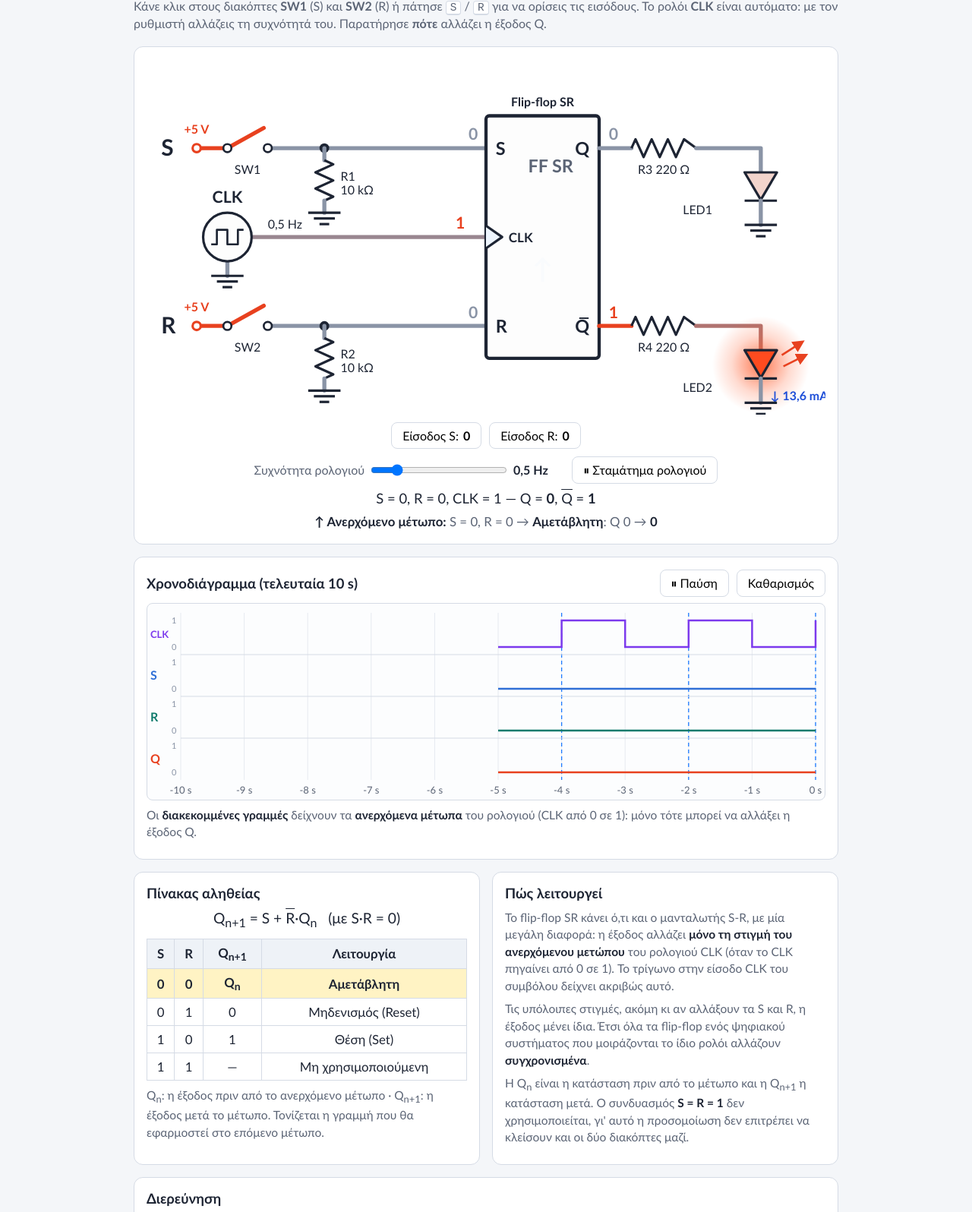
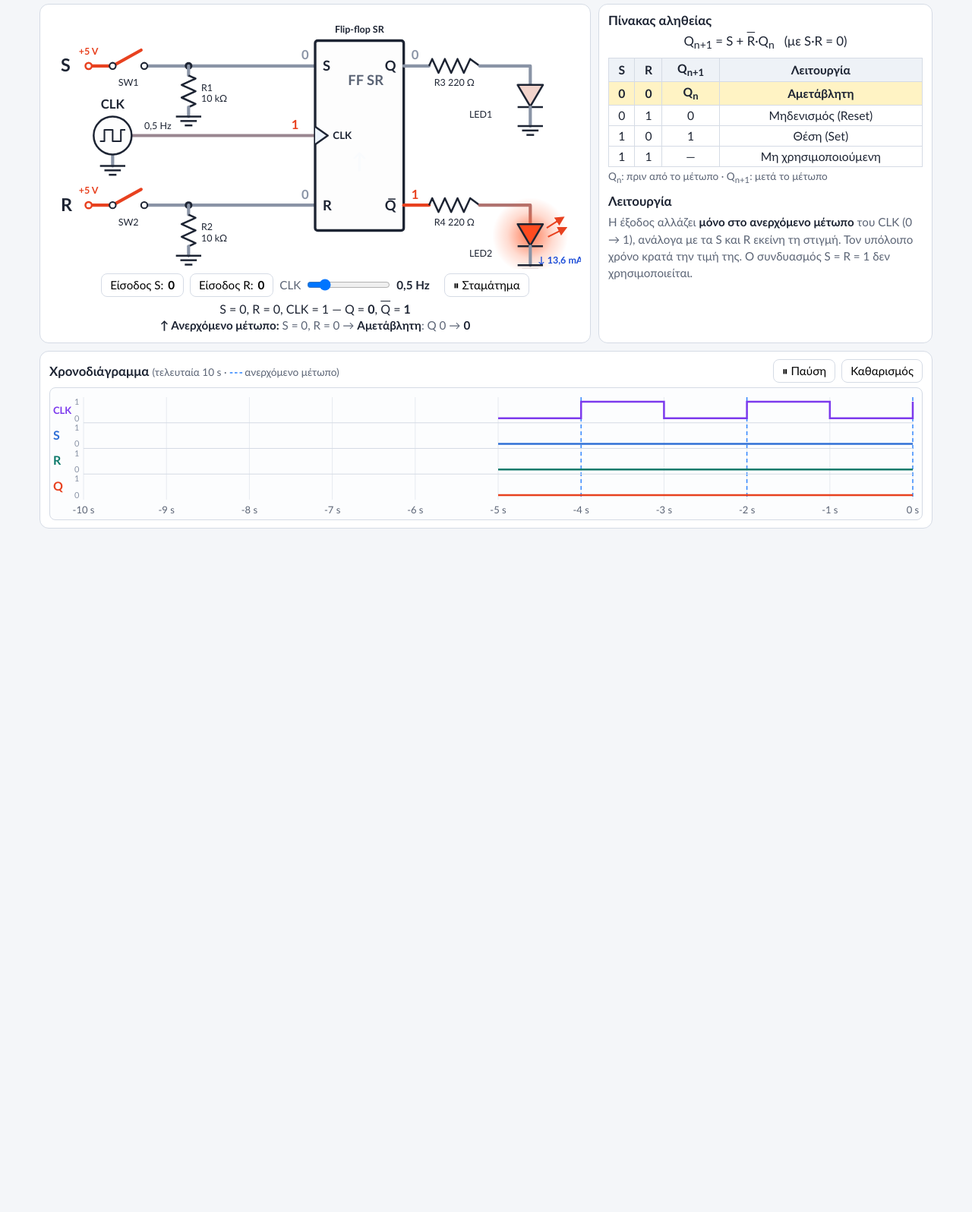
Before and after one commit to yiannisdou/digitalsystems, a plain HTML site: page ff_sr.html in a window 1280 px wide. Shown: the part 88-1684 px from the top of the page at 76% size. After the commit the page ends 806 px from the top, so only its background shows below. Drawn offline with Linux system fonts and the light colour scheme.

Commit message:
Add files via upload

```diff
--- a/ff_sr.html
+++ b/ff_sr.html
@@ -94,19 +94,47 @@
   body.dark svg [fill="#fdfdfd"],
   body.dark svg [fill="#fff"]{fill:#161e2b}
   body.dark svg [fill="#f2d4cc"]{fill:#4a2a24}
+  /* ---------- συμπαγής διάταξη μίας οθόνης ---------- */
+  .wrap{max-width:1200px;padding:10px 12px 12px}
+  h1{font-size:1.35rem;margin:0}
+  h2{font-size:1.05rem;margin:0 0 6px}
+  .back{margin:0 0 2px;font-size:.9rem}
+  .sub{margin:4px 0 10px;font-size:.95rem}
+  .card{padding:10px 12px;margin-bottom:10px}
+  .main{display:grid;grid-template-columns:minmax(0,1.65fr) minmax(0,1fr);gap:10px}
+  .main .card{margin-bottom:10px}
+  @media (max-width:820px){.main{grid-template-columns:1fr}}
+  .controls{gap:8px;margin-top:6px}
+  button{padding:5px 11px;font-size:.95rem}
+  .chk{font-size:.95rem}
+  .chk input[type=range]{width:110px}
+  #freqVal{color:var(--ink);min-width:3.6em}
+  .status{font-size:1rem;margin:6px 0 0;min-height:1.3em}
+  .status2{font-size:.95rem;margin:2px 0 0}
+  table{font-size:.98rem}
+  th,td{padding:4px 6px}
+  .eq{font-size:1.05rem;margin:2px 0 8px}
+  .note{font-size:.95rem;margin:0}
+  .small{font-size:.85rem;color:var(--muted);margin:4px 0 0}
+  .dash{color:#1e7bff;font-weight:700;letter-spacing:-1px}
+  canvas{height:175px}
+  .legend{margin-bottom:6px}
 </style>
 </head>
 <body>
 <div class="wrap">
+  <div class="head">
+    <div>
       <a id="backLink" class="back" href="index.html">← Όλες οι προσομοιώσεις</a>
-  <div class="head">
       <h1>Flip-flop SR με σκανδάλιση στο ανερχόμενο μέτωπο</h1>
+    </div>
     <button type="button" id="btnTheme" aria-pressed="false">🌙 Σκούρο θέμα</button>
   </div>
-  <p class="sub">Κάνε κλικ στους διακόπτες <b>SW1</b> (S) και <b>SW2</b> (R) ή πάτησε <kbd>S</kbd> / <kbd>R</kbd> για να ορίσεις τις εισόδους. Το ρολόι <b>CLK</b> είναι αυτόματο: με τον ρυθμιστή αλλάζεις τη συχνότητά του. Παρατήρησε <b>πότε</b> αλλάζει η έξοδος Q.</p>
+  <p class="sub">Άλλαξε τα S και R με τους διακόπτες (ή τα πλήκτρα <kbd>S</kbd>, <kbd>R</kbd>), ρύθμισε τη συχνότητα του CLK και παρατήρησε <b>πότε</b> αλλάζει η έξοδος Q.</p>
 
+  <div class="main">
     <div class="card" id="circuitCard">
-    <svg viewBox="0 0 840 440" role="img" aria-label="Flip-flop SR με διακόπτες εισόδου, γεννήτρια ρολογιού, αντιστάσεις pull-down 10 kΩ και LED στις εξόδους Q και Q αρνημένο με αντιστάσεις 220 Ω">
+      <svg viewBox="0 25 840 405" role="img" aria-label="Flip-flop SR με διακόπτες εισόδου, γεννήτρια ρολογιού, αντιστάσεις pull-down 10 kΩ και LED στις εξόδους Q και Q αρνημένο με αντιστάσεις 220 Ω">
       <defs>
         <radialGradient id="glow" cx="50%" cy="50%" r="50%">
           <stop offset="0%" stop-color="#ff5a2a" stop-opacity=".8"/>
@@ -215,32 +243,17 @@
       <div class="controls">
         <button id="btnS" type="button">Είσοδος S:<span class="v">0</span></button>
       <button id="btnR" type="button">Είσοδος R:<span class="v">0</span></button>
-    </div>
-    <div class="controls">
-      <label class="chk" for="freq">Συχνότητα ρολογιού
-        <input type="range" id="freq" min="0.2" max="2" step="0.1" value="0.5" style="width:180px">
-        <b id="freqVal" style="color:var(--ink);min-width:4.2em">0,5 Hz</b>
+        <label class="chk" for="freq">CLK
+          <input type="range" id="freq" min="0.2" max="2" step="0.1" value="0.5">
+          <b id="freqVal">0,5 Hz</b>
         </label>
-      <button id="btnAutoClk" type="button">⏸ Σταμάτημα ρολογιού</button>
+        <button id="btnAutoClk" type="button">⏸ Σταμάτημα</button>
       </div>
       <p class="status" id="status"></p>
       <p class="status2" id="status2"></p>
     </div>
 
-  <div class="card">
-    <div class="legend">
-      <h2 style="margin:0">Χρονοδιάγραμμα (τελευταία 10 s)</h2>
-      <div class="controls" style="margin:0">
-        <button id="btnPause" type="button">⏸ Παύση</button>
-        <button id="btnClear" type="button">Καθαρισμός</button>
-      </div>
-    </div>
-    <canvas id="timing" aria-label="Χρονοδιάγραμμα του ρολογιού, των εισόδων και της εξόδου Q"></canvas>
-    <p class="note" style="margin-top:8px">Οι <b>διακεκομμένες γραμμές</b> δείχνουν τα <b>ανερχόμενα μέτωπα</b> του ρολογιού (CLK από 0 σε 1): μόνο τότε μπορεί να αλλάξει η έξοδος Q.</p>
-  </div>
-
-  <div class="grid">
-    <div class="card">
+    <div class="card side">
       <h2>Πίνακας αληθείας</h2>
       <div class="eq">Q<sub>n+1</sub> = S + <span class="ov">R</span>·Q<sub>n</sub> &nbsp; (με S·R = 0)</div>
       <table id="tt">
@@ -252,24 +265,21 @@
           <tr data-r="11" data-c="bad"><td>1</td><td>1</td><td>—</td><td>Μη χρησιμοποιούμενη</td></tr>
         </tbody>
       </table>
-      <p class="note" style="margin-top:8px">Q<sub>n</sub>: η έξοδος πριν από το ανερχόμενο μέτωπο · Q<sub>n+1</sub>: η έξοδος μετά το μέτωπο. Τονίζεται η γραμμή που θα εφαρμοστεί στο επόμενο μέτωπο.</p>
-    </div>
-    <div class="card">
-      <h2>Πώς λειτουργεί</h2>
-      <p class="note">Το flip-flop SR κάνει ό,τι και ο μανταλωτής S-R, με μία μεγάλη διαφορά: η έξοδος αλλάζει <b>μόνο τη στιγμή του ανερχόμενου μετώπου</b> του ρολογιού CLK (όταν το CLK πηγαίνει από 0 σε 1). Το τρίγωνο στην είσοδο CLK του συμβόλου δείχνει ακριβώς αυτό.</p>
-      <p class="note">Τις υπόλοιπες στιγμές, ακόμη κι αν αλλάξουν τα S και R, η έξοδος μένει ίδια. Έτσι όλα τα flip-flop ενός ψηφιακού συστήματος που μοιράζονται το ίδιο ρολόι αλλάζουν <b>συγχρονισμένα</b>.</p>
-      <p class="note">Η Q<sub>n</sub> είναι η κατάσταση πριν από το μέτωπο και η Q<sub>n+1</sub> η κατάσταση μετά. Ο συνδυασμός <b>S = R = 1</b> δεν χρησιμοποιείται, γι' αυτό η προσομοίωση δεν επιτρέπει να κλείσουν και οι δύο διακόπτες μαζί.</p>
+      <p class="small">Q<sub>n</sub>: πριν από το μέτωπο · Q<sub>n+1</sub>: μετά το μέτωπο</p>
+      <h2 style="margin-top:12px">Λειτουργία</h2>
+      <p class="note">Η έξοδος αλλάζει <b>μόνο στο ανερχόμενο μέτωπο</b> του CLK (0 → 1), ανάλογα με τα S και R εκείνη τη στιγμή. Τον υπόλοιπο χρόνο κρατά την τιμή της. Ο συνδυασμός S = R = 1 δεν χρησιμοποιείται.</p>
     </div>
   </div>
 
   <div class="card">
-    <h2>Διερεύνηση</h2>
-    <ol class="explore">
-        <li>Βάλε τη συχνότητα στα 0,2 Hz. Κλείσε το SW1 (S = 1) αμέσως μετά από ένα ανερχόμενο μέτωπο. Αλλάζει το Q αμέσως; Πότε αλλάζει τελικά;</li>
-        <li>Όσο το CLK είναι 1 (δες την ένδειξη στην είσοδο CLK ή το χρονοδιάγραμμα), άλλαξε τα S και R. Αλλάζει η έξοδος; Σε τι διαφέρει αυτό από τον μανταλωτή S-R;</li>
-        <li>Άλλαξε τις εισόδους αρκετές φορές. Στο χρονοδιάγραμμα, σε ποιες χρονικές στιγμές αλλάζει το Q;</li>
-        <li>Γιατί ο συνδυασμός S = R = 1 δεν χρησιμοποιείται; Ποιο flip-flop λύνει αυτό το πρόβλημα;</li>
-    </ol>
+    <div class="legend">
+      <h2 style="margin:0">Χρονοδιάγραμμα <span class="small" style="font-weight:400">(τελευταία 10 s · <span class="dash">- - -</span> ανερχόμενο μέτωπο)</span></h2>
+      <div class="controls" style="margin:0">
+        <button id="btnPause" type="button">⏸ Παύση</button>
+        <button id="btnClear" type="button">Καθαρισμός</button>
+      </div>
+    </div>
+    <canvas id="timing" aria-label="Χρονοδιάγραμμα του ρολογιού, των εισόδων και της εξόδου Q"></canvas>
   </div>
 </div>
 
@@ -474,12 +484,12 @@
   function startAutoClk(){
     if (autoClk) clearInterval(autoClk);
     autoClk = setInterval(function(){ setClk(1 - clk); }, 500 / freq());
-    $('btnAutoClk').textContent = '⏸ Σταμάτημα ρολογιού'; $('btnAutoClk').classList.remove('on');
+    $('btnAutoClk').textContent = '⏸ Σταμάτημα'; $('btnAutoClk').classList.remove('on');
     showFreq();
   }
   function stopAutoClk(){
     if (autoClk){ clearInterval(autoClk); autoClk = null; }
-    $('btnAutoClk').textContent = '▶ Εκκίνηση ρολογιού'; $('btnAutoClk').classList.add('on');
+    $('btnAutoClk').textContent = '▶ Εκκίνηση'; $('btnAutoClk').classList.add('on');
     showFreq();
   }
   $('btnAutoClk').addEventListener('click', function(){ if (autoClk) stopAutoClk(); else startAutoClk(); });
```
Also changed, not shown: ff_d.html (+49 -39 lines), ff_jk.html (+49 -39 lines), ff_t.html (+49 -39 lines). Lines whose indentation alone changed are shown as unchanged.
